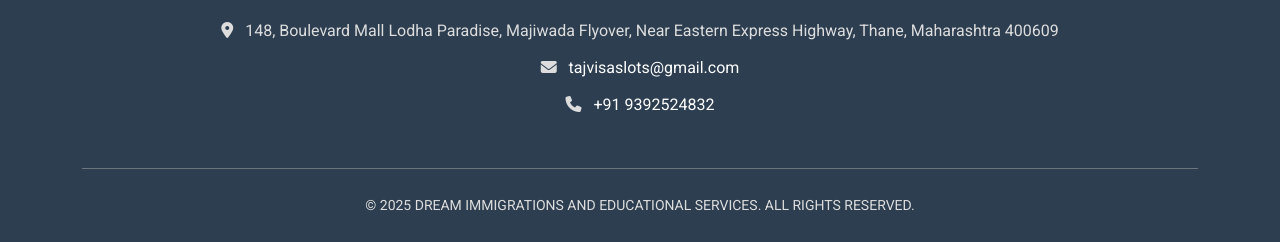
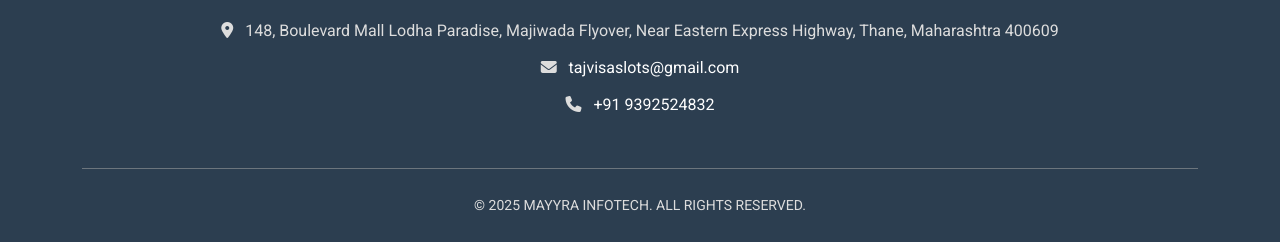
Before and after one commit to MKRAOCHINTRE/dream, a Django app: template templates/jaipur.html in a window 1280 px wide. Shown: the part 4743-4985 px from the top of the page. Run offline with Django 3.2, Linux system fonts and the light colour scheme; the template is opened without the code that fills it, so the values that code supplies are empty.

Commit message:
Update jaipur.html

```diff
--- a/templates/jaipur.html
+++ b/templates/jaipur.html
@@ -570,7 +570,7 @@
 
             <!-- Copyright -->
             <div class="text-center border-top border-secondary pt-4">
-                <p class="mb-0 small">© 2025 DREAM IMMIGRATIONS AND EDUCATIONAL SERVICES. ALL RIGHTS RESERVED.</p>
+                <p class="mb-0 small">© 2025 MAYYRA INFOTECH. ALL RIGHTS RESERVED.</p>
             </div>
         </div>
     </footer>
```
